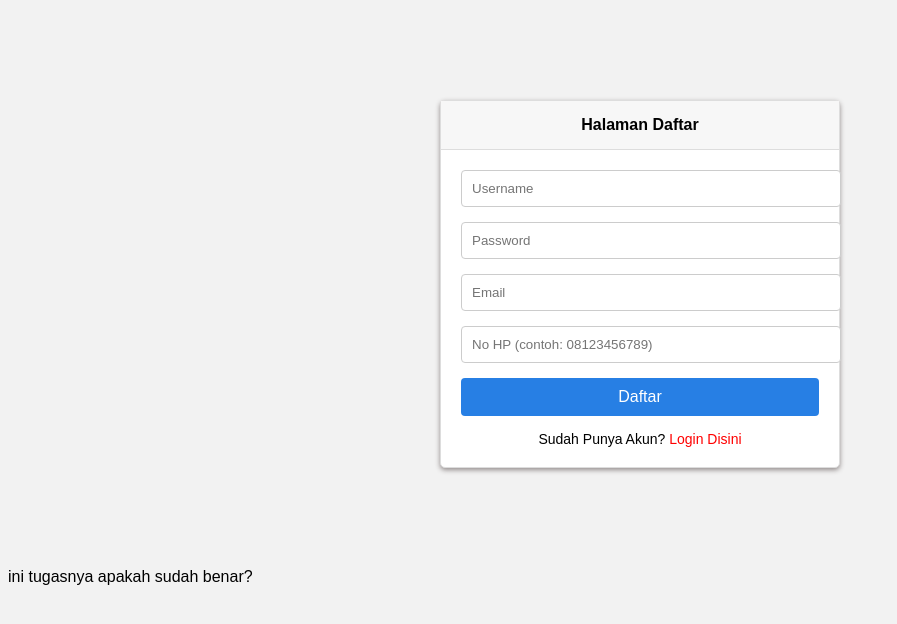
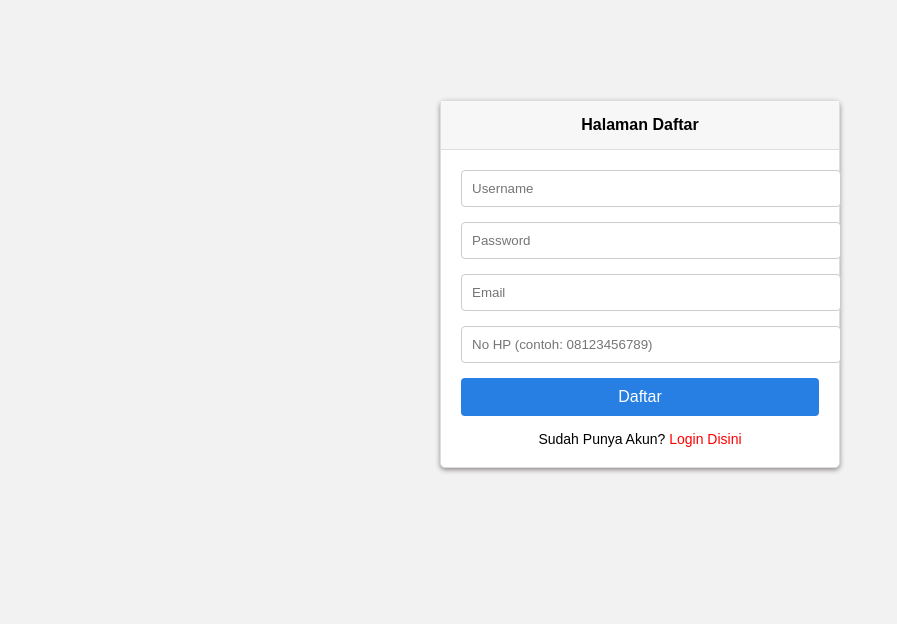
Before and after one commit to stevenmanuel016/Tugas-Pemrograman-Web, a plain HTML site: page daftar.html in a window 1280 px wide. Shown: the whole page, without its empty margins (0-897 px from the left). Drawn offline with Linux system fonts and the light colour scheme.

Commit message:
Update daftar.html

```diff
--- a/daftar.html
+++ b/daftar.html
@@ -140,7 +140,3 @@
 
 </body>
 </html>
-
-
-
-ini tugasnya apakah sudah benar?
```
